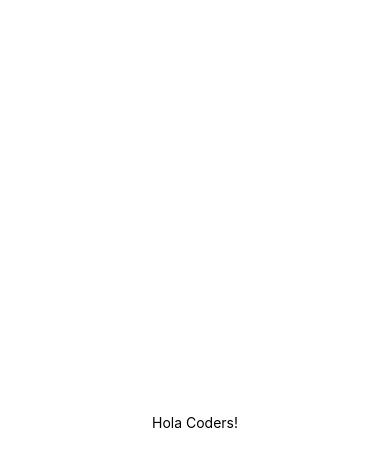
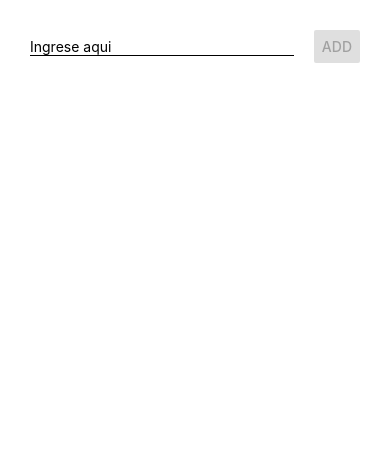
Before and after one commit to Gerald14/sales_rojas, a React Native app: screen / in a window 390 px wide. Shown: the top 466 px of the page. Built offline with nearby package versions, Linux system fonts and the light colour scheme.

Commit message:
add FatList and styles

```diff
--- a/App.js
+++ b/App.js
@@ -1,21 +1,77 @@
-import { StyleSheet, Text, View } from 'react-native';
+import { useState } from 'react';
+import { Button, FlatList, StyleSheet, Text, TextInput, TouchableOpacity, View } from 'react-native';
 
-import { StatusBar } from 'expo-status-bar';
+
 
 export default function App() {
+
+  const [textItem, setTextItem] = useState("");
+  const [itemList, setItemList] = useState([]);
+
+  const handleChange = (text) => {
+    setTextItem(text)
+  }
+
+  const Add = () => {
+    setItemList(currentItems => [
+      ...currentItems,
+      {id:Math.random().toString(), value:textItem}
+    ])
+    setTextItem(" ")
+  }
+
   return (
-    <View style={styles.container}>
-      <Text>Hola Coders!</Text>
-      <StatusBar style="auto" />
+    <View style={styles.screen}>
+      <View style={styles.inputContainer}>
+        <TextInput
+        style={styles.input}
+        placeholder='Ingrese aqui'
+        onChangeText={handleChange}
+        value={textItem}/>
+        <Button
+        title='Add'
+        onPress={Add}
+        disabled={textItem.length == 0 || textItem.trim() == "" ? true:false}/>
+      </View>
+      <View>
+        <FlatList
+        data = {itemList}
+        renderItem = {data =>(
+          <TouchableOpacity key={data.item.id}>
+            <View>
+              <Text style={styles.item}>{data.item.value}</Text>
+            </View>
+          </TouchableOpacity>
+          )}
+        />
+
+      </View>
     </View>
   );
 }
 
 const styles = StyleSheet.create({
-  container: {
-    flex: 1,
-    backgroundColor: '#fff',
-    alignItems: 'center',
-    justifyContent: 'center',
+  screen: {
+   padding:30
   },
+  inputContainer:{
+    flexDirection:'row',
+    justifyContent:'space-between',
+    alignItems:'center'
+  },
+  input:{
+    borderBottomColor:'black',
+    borderBottomWidth:1,
+    width:'80%'
+  },
+  item:{
+    flexDirection:'row',
+    justifyContent:'center',
+    alignItems:'center',
+    borderRadius:5,
+    borderColor:'black',
+    borderWidth:1,
+    padding:6,
+    marginTop:10
+  }
 });
```
